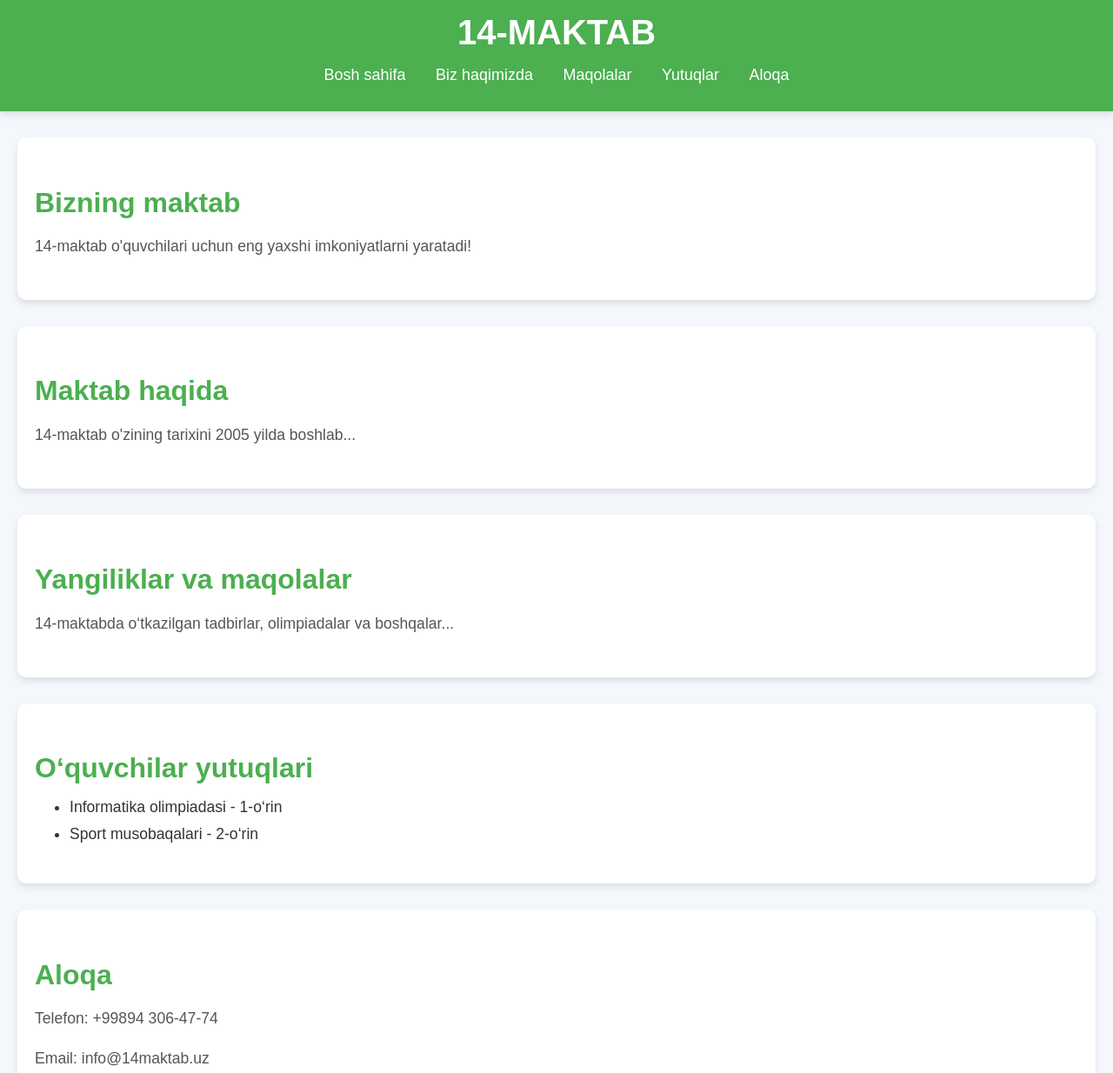
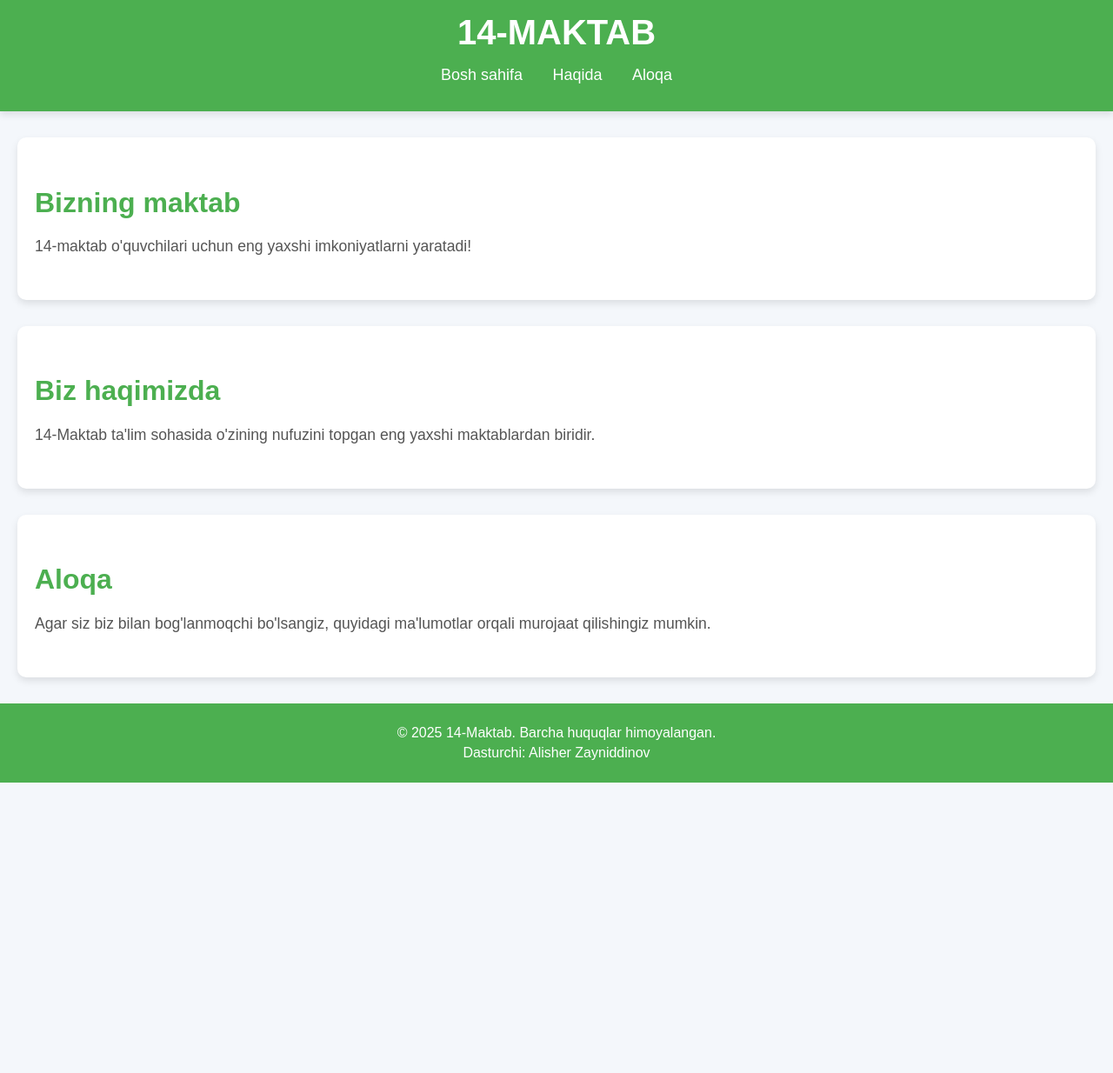
Before and after one commit to AlisherZayniddinov/14-maktab.uz, a plain HTML site: page index.html in a window 1280 px wide. Shown: the top 1234 px of the page at 87% size. After the commit the page ends 900 px from the top, so only its background shows below. Drawn offline with Linux system fonts and the light colour scheme.

Commit message:
O'zgartirildi 00:03

```diff
--- a/index.html
+++ b/index.html
@@ -1,20 +1,20 @@
 <!DOCTYPE html>
 <html lang="uz">
+
 <head>
     <meta charset="UTF-8">
     <meta name="viewport" content="width=device-width, initial-scale=1.0">
     <title>14-Maktab</title>
-    <link rel="stylesheet" href="styles.css"> <!-- CSS faylini ulash -->
+    <link rel="stylesheet" href="styles.css"> <!-- CSS fayli ulanishi -->
 </head>
+
 <body>
     <header>
         <h1>14-Maktab</h1>
         <nav>
             <ul>
                 <li><a href="#home">Bosh sahifa</a></li>
-                <li><a href="#about">Biz haqimizda</a></li>
-                <li><a href="#blog">Maqolalar</a></li>
-                <li><a href="#achievements">Yutuqlar</a></li>
+                <li><a href="#about">Haqida</a></li>
                 <li><a href="#contact">Aloqa</a></li>
             </ul>
         </nav>
@@ -26,27 +26,13 @@
     </section>
 
     <section id="about">
-        <h2>Maktab haqida</h2>
-        <p>14-maktab o'zining tarixini 2005 yilda boshlab...</p>
-    </section>
-
-    <section id="blog">
-        <h2>Yangiliklar va maqolalar</h2>
-        <p>14-maktabda o‘tkazilgan tadbirlar, olimpiadalar va boshqalar...</p>
-    </section>
-
-    <section id="achievements">
-        <h2>O‘quvchilar yutuqlari</h2>
-        <ul>
-            <li>Informatika olimpiadasi - 1-o‘rin</li>
-            <li>Sport musobaqalari - 2-o‘rin</li>
-        </ul>
+        <h2>Biz haqimizda</h2>
+        <p>14-Maktab ta'lim sohasida o'zining nufuzini topgan eng yaxshi maktablardan biridir.</p>
     </section>
 
     <section id="contact">
         <h2>Aloqa</h2>
-        <p>Telefon: +99894 306-47-74</p>
-        <p>Email: info@14maktab.uz</p>
+        <p>Agar siz biz bilan bog'lanmoqchi bo'lsangiz, quyidagi ma'lumotlar orqali murojaat qilishingiz mumkin.</p>
     </section>
 
     <footer>
@@ -54,6 +40,7 @@
         <p>Dasturchi: Alisher Zayniddinov</p>
     </footer>
 
-    <script src="script.js"></script> <!-- JavaScript faylini ulash -->
+    <script src="script.js"></script> <!-- JavaScript fayli ulanishi -->
 </body>
+
 </html>
--- a/script.js
+++ b/script.js
@@ -1,3 +1,46 @@
-// Saytni interaktiv qilish uchun JavaScript qo‘shish mumkin
-// Masalan, o‘zgartirishlar qo‘shish, shakllarni tekshirish yoki alertlar
-console.log("Sayt ishlamoqda!");
+// Saytga interaktivlik qo‘shish uchun JavaScript
+
+// Navbar menyusini ochish uchun funksiyani qo‘shish
+const menuLinks = document.querySelectorAll("nav ul li a");
+
+menuLinks.forEach(link => {
+    link.addEventListener("click", function(event) {
+        event.preventDefault();  // Default harakatni bloklaymiz (sahifaga o'tmaslik)
+
+        const sectionId = link.getAttribute("href").substring(1);  // <a href="#"> ko'rinishda bo'ladi
+        const targetSection = document.getElementById(sectionId);
+
+        if (targetSection) {
+            window.scrollTo({
+                top: targetSection.offsetTop - 20,  // Sektsiya boshiga biroz pastga o'tish
+                behavior: "smooth"  // Smooth scroll effekti
+            });
+        }
+    });
+});
+
+// Footerga animatsiya qo‘shish
+const footer = document.querySelector("footer p");
+
+footer.addEventListener("mouseover", () => {
+    footer.style.color = "#ffeb3b";  // Hover effekti
+});
+
+footer.addEventListener("mouseout", () => {
+    footer.style.color = "white";  // Hoverdan chiqish
+});
+
+// Sektsiyalarni ko'rsatishda animatsiya qo‘shish (Scroll effekti)
+const sections = document.querySelectorAll("section");
+
+window.addEventListener("scroll", () => {
+    sections.forEach(section => {
+        const sectionTop = section.getBoundingClientRect().top;
+
+        if (sectionTop < window.innerHeight - 100) {
+            section.classList.add("visible");  // Section ko'rinadigan bo'lsa, class qo'shamiz
+        } else {
+            section.classList.remove("visible");
+        }
+    });
+});
--- a/styles.css
+++ b/styles.css
@@ -136,3 +136,15 @@ footer p {
         font-size: 0.9em;
     }
 }
+
+/* Sektsiyalarni ko'rsatishda animatsiya */
+section {
+    opacity: 0;
+    transform: translateY(50px);
+    transition: opacity 0.5s, transform 0.5s;
+}
+
+section.visible {
+    opacity: 1;
+    transform: translateY(0);
+}
```
